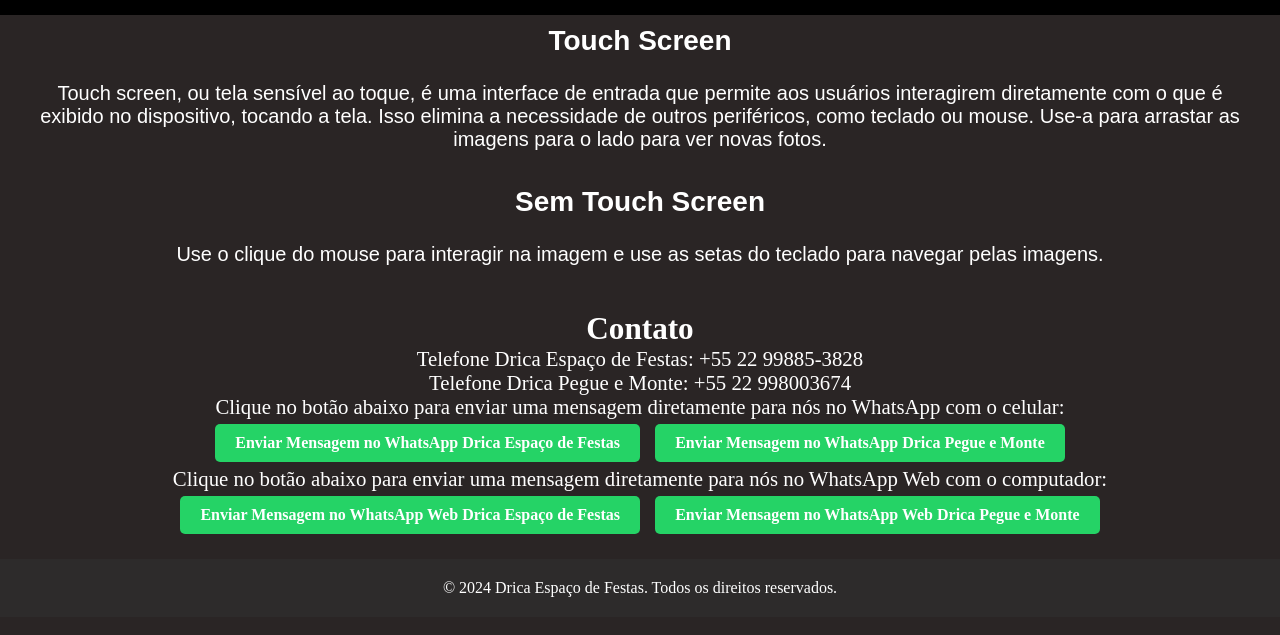
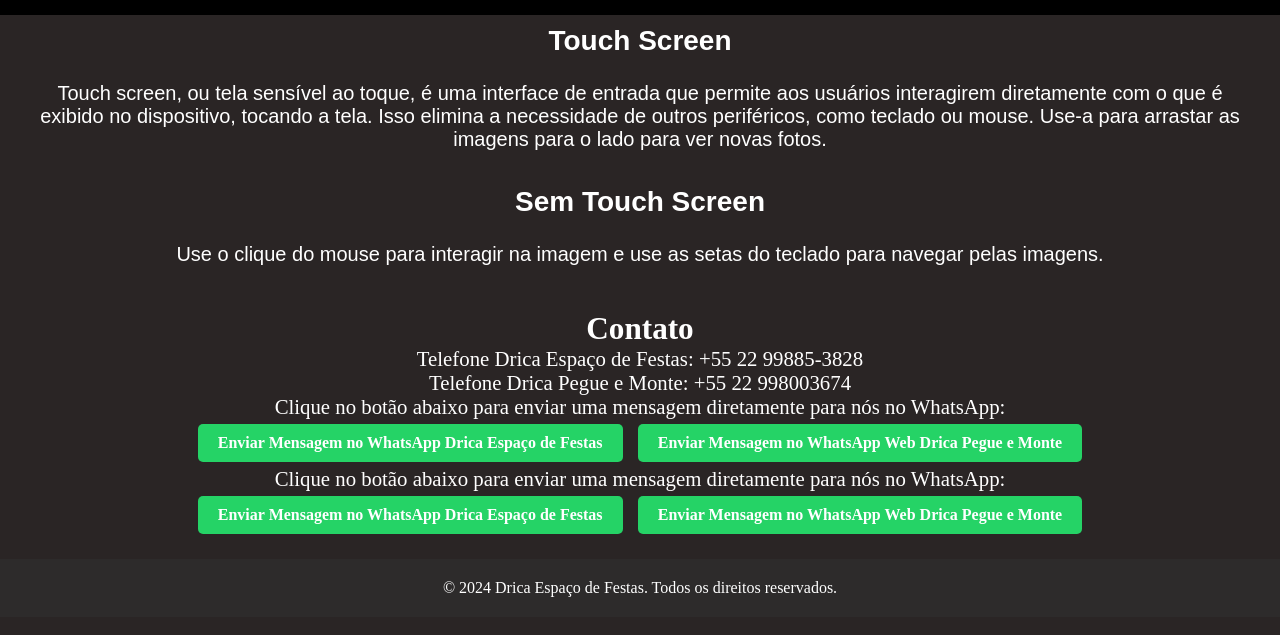
Before and after one commit to Enzo-Navarro/Drica-Espaco-de-Festas, a plain HTML site: page ajuda.html in a window 1280 px wide. Shown: the part 95-730 px from the top of the page. Drawn offline with Linux system fonts and the light colour scheme.

Commit message:
Add files via upload

```diff
--- a/ajuda.html
+++ b/ajuda.html
@@ -49,16 +49,16 @@
             <h5>Contato</h5>
             <p>Telefone Drica Espaço de Festas: +55 22 99885-3828</p>
             <p>Telefone Drica Pegue e Monte: +55 22 998003674</p>
-            <p>Clique no botão abaixo para enviar uma mensagem diretamente para nós no WhatsApp com o celular:</p>
+            <p>Clique no botão abaixo para enviar uma mensagem diretamente para nós no WhatsApp:</p>
             <a href="https://wa.me/5522998853828?text=Ol%C3%A1%2C%20gostaria%20de%20mais%20informações%20sobre%20seu%20serviço." class="whatsapp-button" target="_blank">
                 Enviar Mensagem no WhatsApp Drica Espaço de Festas
             </a>
             <a href="https://wa.me/5522998003674?text=Ol%C3%A1%2C%20gostaria%20de%20mais%20informações%20sobre%20seu%20serviço." class="whatsapp-button" target="_blank">
-                Enviar Mensagem no WhatsApp Drica Pegue e Monte
+                Enviar Mensagem no WhatsApp Web Drica Pegue e Monte
             </a>
-            <p>Clique no botão abaixo para enviar uma mensagem diretamente para nós no WhatsApp Web com o computador:</p>
+            <p>Clique no botão abaixo para enviar uma mensagem diretamente para nós no WhatsApp:</p>
             <a href="https://web.whatsapp.com/send?phone=5522998853828&text=Ol%C3%A1%2C%20gostaria%20de%20mais%20informa%C3%A7%C3%B5es%20sobre%20seu%20servi%C3%A7o." class="whatsapp-button" target="_blank">
-                Enviar Mensagem no WhatsApp Web Drica Espaço de Festas
+                Enviar Mensagem no WhatsApp Drica Espaço de Festas
             </a>
             <a href="https://web.whatsapp.com/send?phone=5522998003674&text=Ol%C3%A1%2C%20gostaria%20de%20mais%20informa%C3%A7%C3%B5es%20sobre%20seu%20servi%C3%A7o." class="whatsapp-button" target="_blank">
                 Enviar Mensagem no WhatsApp Web Drica Pegue e Monte
```
